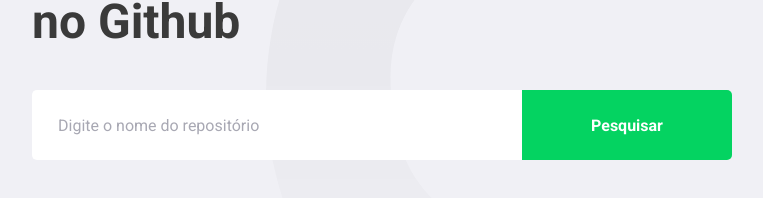
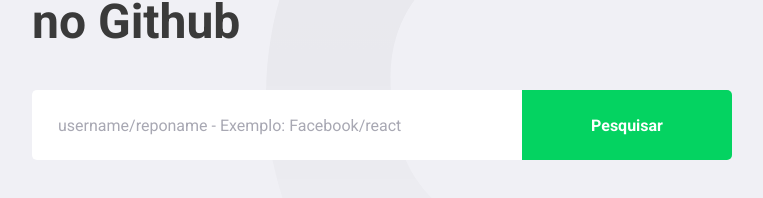
Before and after one commit to Guillescas/github_explorer, a React (Create React App) app: page / in a window 1280 px wide. Shown: the part 218-416 px from the top of the page, without its empty margins (148-911 px from the left). Built offline with nearby package versions, Linux system fonts and the light colour scheme.

Commit message:
Change placeholder of search input

```diff
--- a/src/pages/Dashboard/index.tsx
+++ b/src/pages/Dashboard/index.tsx
@@ -70,7 +70,7 @@
         <input
           value={newRepo}
           onChange={e => setNewRepo(e.target.value)}
-          placeholder="Digite o nome do repositório"
+          placeholder="username/reponame - Exemplo: Facebook/react"
         />
         <button type="submit">Pesquisar</button>
       </Form>
```
